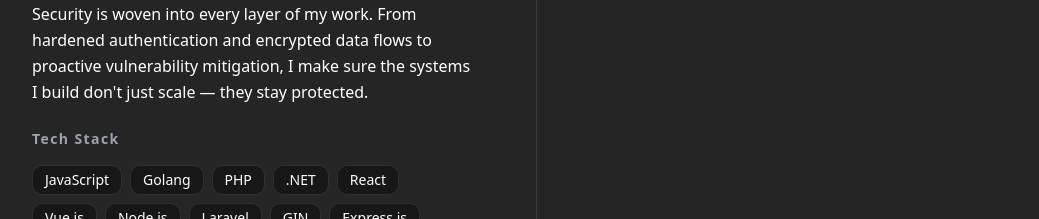
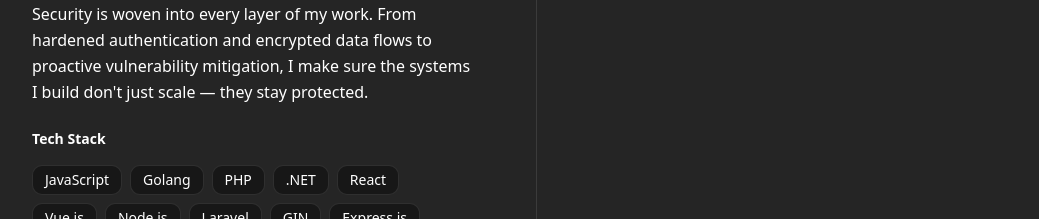
Before and after one commit to hastabdwn/portfolio, a Next.js app: page / in a window 1280 px wide. Shown: the part 1060-1279 px from the top of the page, without its empty margins (120-1159 px from the left). Built offline with nearby package versions, Linux system fonts and the light colour scheme.

Commit message:
Remove tracking-widest class from Tech Stack header

```diff
--- a/app/components/About.tsx
+++ b/app/components/About.tsx
@@ -18,7 +18,7 @@ export default function About() {
         ))}
 
         <div>
-          <h4 className="text-sm font-semibold text-muted-foreground mb-4 tracking-widest">
+          <h4 className="text-sm font-semibold mb-4">
             Tech Stack
           </h4>
           <div className="flex flex-wrap gap-2">
```
